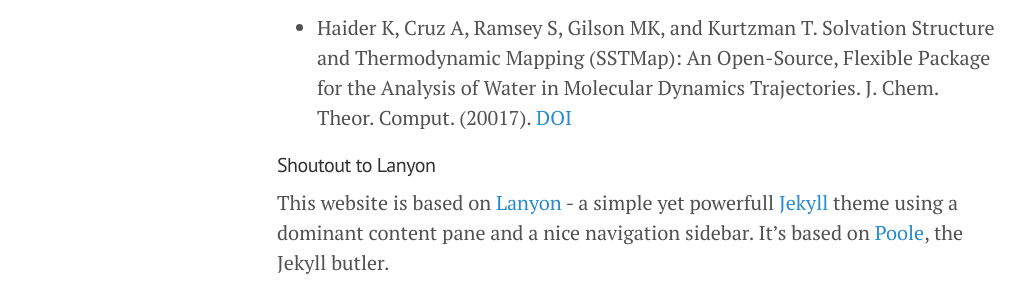
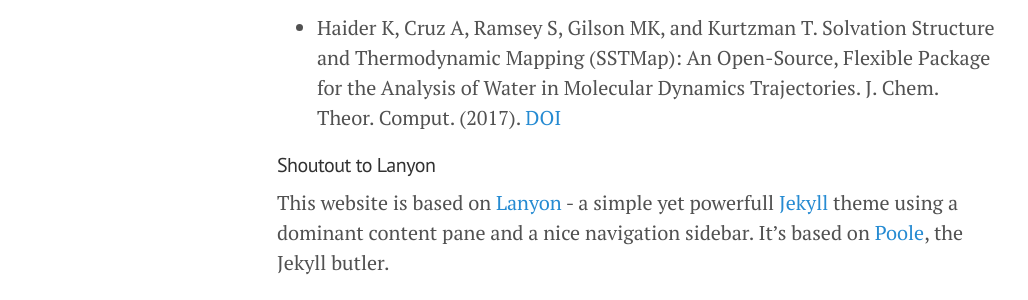
Before and after one commit to KurtzmanLab/SSTMap, a Jekyll site: the page built from about.md, in a window 1280 px wide. Shown: the part 1125-1425 px from the top of the page, without its empty margins (3-1031 px from the left). Built offline with Jekyll 4.4.1, drawn with Linux system fonts in a browser that asks for light colours.

Commit message:
Update about.md

```diff
--- a/about.md
+++ b/about.md
@@ -12,7 +12,7 @@ title: About
 
 ###  Citation  [![DOI for Citing SSTMap](https://img.shields.io/badge/DOI-10.1021%2Fj.jctc.2017.11.021-blue.svg)](http://doi.org/10.1021/acs.jctc.7b00592)
 
-* Haider K, Cruz A, Ramsey S, Gilson MK, and Kurtzman T. Solvation Structure and Thermodynamic Mapping (SSTMap): An Open-Source, Flexible Package for the Analysis of Water in Molecular Dynamics Trajectories. J. Chem. Theor. Comput. (20017). [DOI](http://doi.org/10.1021/acs.jctc.7b00592)
+* Haider K, Cruz A, Ramsey S, Gilson MK, and Kurtzman T. Solvation Structure and Thermodynamic Mapping (SSTMap): An Open-Source, Flexible Package for the Analysis of Water in Molecular Dynamics Trajectories. J. Chem. Theor. Comput. (2017). [DOI](http://doi.org/10.1021/acs.jctc.7b00592)
 
 
 
```
